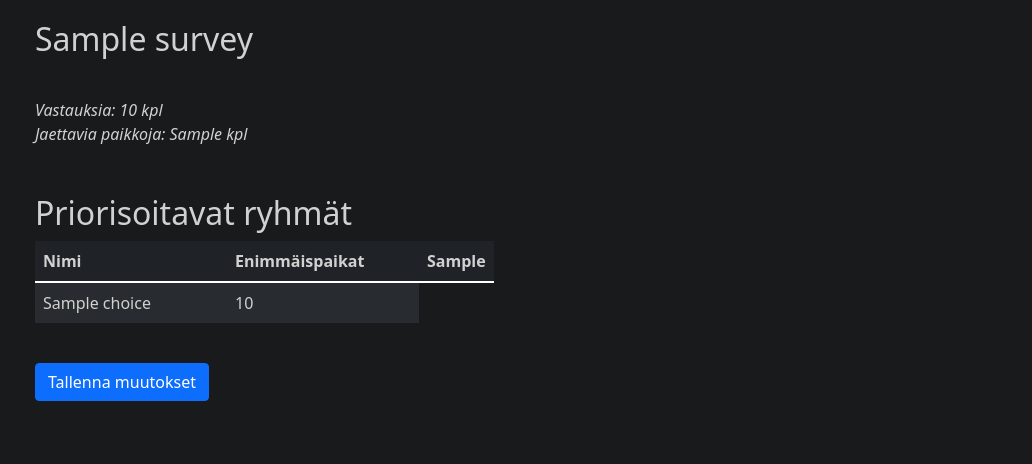
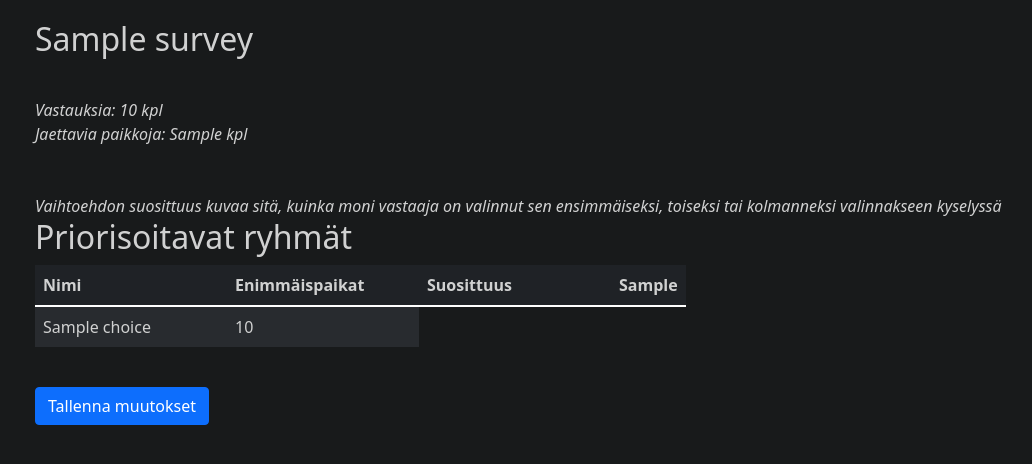
Before and after one commit to piryopt/pienryhmien-optimointi, a Flask app: template src/templates/group_sizes.html in a window 1280 px wide. Shown: the part 145-609 px from the top of the page, without its empty margins (59-1091 px from the left). Run offline with Flask 3, Linux system fonts and the light colour scheme; the template is opened without the code that fills it: most values are stand-ins (such as "Sample title", 1, 10 or a date in 2020); some libraries are stand-ins or nearby versions.

Commit message:
Add popularity header

```diff
--- a/src/templates/group_sizes.html
+++ b/src/templates/group_sizes.html
@@ -29,13 +29,15 @@
     <h4 style="color:orangered">Kyselyssä on enemmän vastaajia kuin jaettavia paikkoja</h4>
     {% endif %}
     <br><br>
+    <i>Vaihtoehdon suosittuus kuvaa sitä, kuinka moni vastaaja on valinnut sen ensimmäiseksi, toiseksi tai kolmanneksi valinnakseen kyselyssä</i>
     <section>
       <h2>Priorisoitavat ryhmät</h2>
       <table class="table table-dark table-striped table-hover choice-table-main">
         <thead class="">
           <tr id="choice-table-headers">
-            <th class="constant-header" col-validation-regex=".{5,}" validation-text="yli 5 merkkiä pitkiä">Nimi</th>
-            <th class="constant-header" col-validation-regex="\d+" validation-text="kokonaislukuja">Enimmäispaikat</th>
+            <th class="constant-header">Nimi</th>
+            <th class="constant-header">Enimmäispaikat</th>
+            <th class="constant-header">Suosittuus</th>
 
           {% for colname in survey.variable_columns %}
             <th class="variable-header">{{colname}}</th>
```
